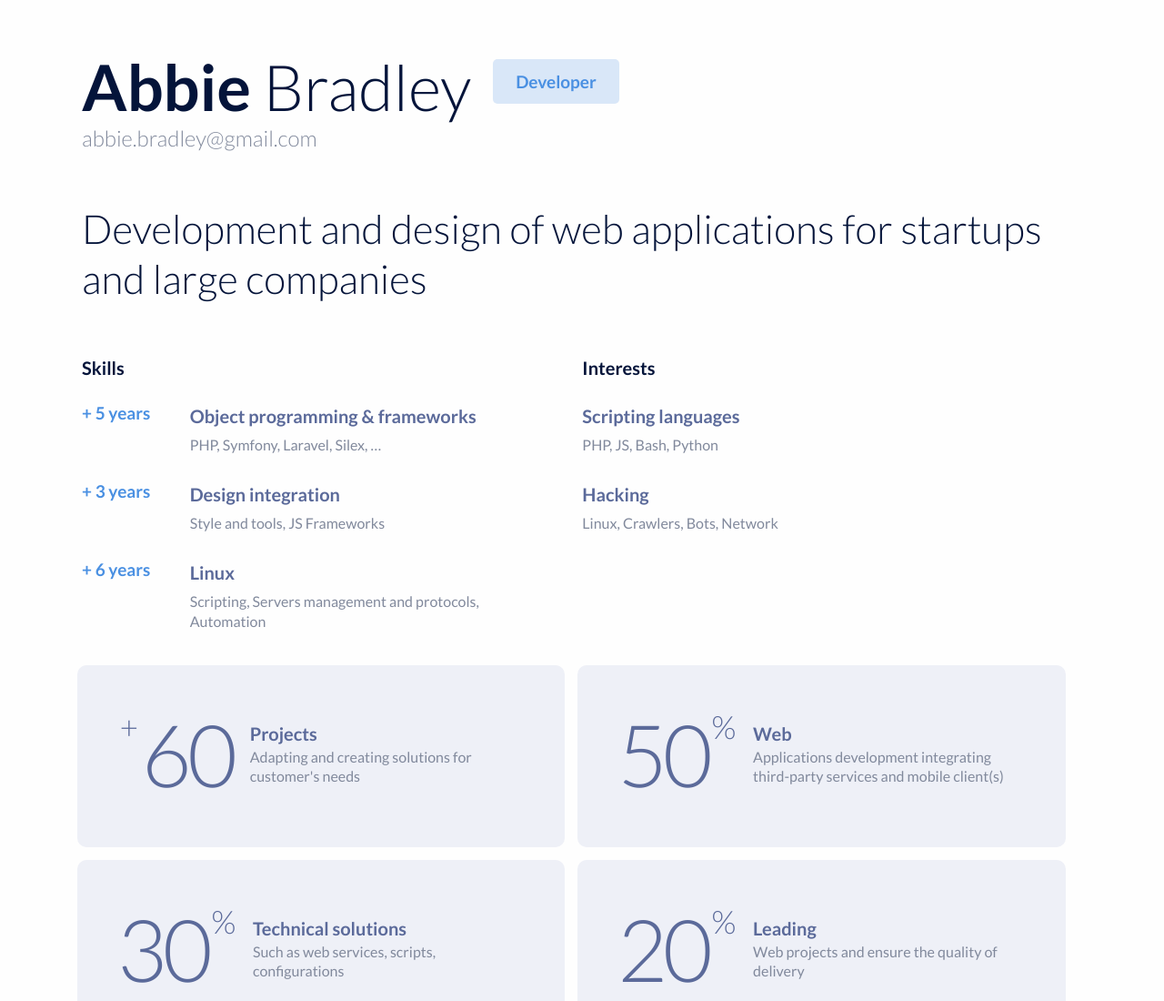
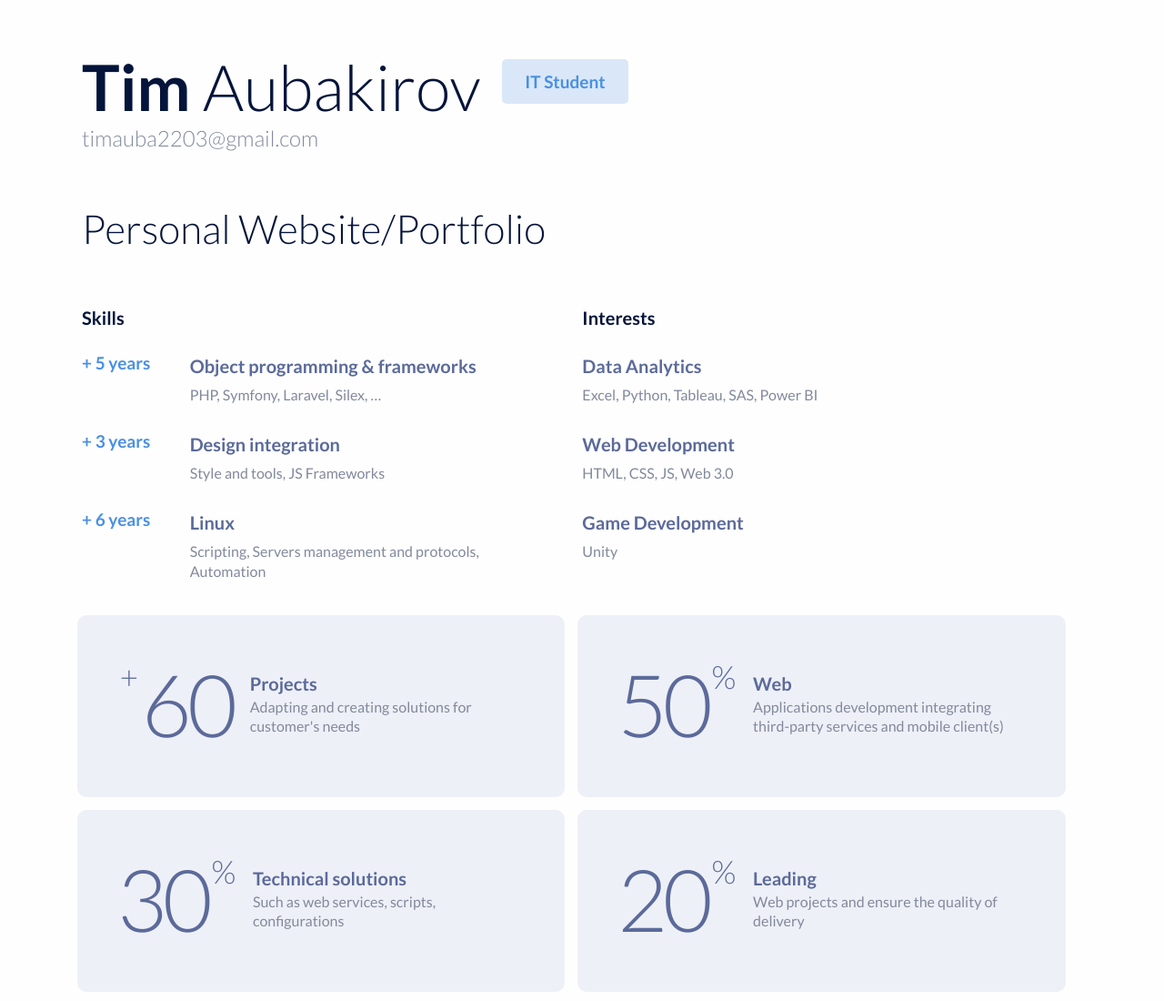
Before and after one commit to TimAuba/timauba.github.io, a plain HTML site: page index.html in a window 1280 px wide. Shown: the top 1100 px of the page at 91% size. Drawn offline with Linux system fonts and the light colour scheme.

Commit message:
Update index.html

```diff
--- a/index.html
+++ b/index.html
@@ -9,12 +9,11 @@
 
 	<div class="container">
 		<div class="hero">
-			<h1 class="name"><strong>Abbie</strong> Bradley</h1>
-			<span class="job-title">Developer</span>
-			<span class="email">abbie.bradley@gmail.com</span>
+			<h1 class="name"><strong>Tim</strong> Aubakirov</h1>
+			<span class="job-title">IT Student</span>
+			<span class="email">timauba2203@gmail.com</span>
 
-			<h2 class="lead">Development and design of web applications
-for startups and large companies</h2>
+			<h2 class="lead">Personal Website/Portfolio</h2>
 		</div>
 	</div>
 
@@ -55,17 +54,25 @@ for startups and large companies</h2>
 
 				<div class="list-card">
 					<div>
-						<h3>Scripting languages</h3>
-						<span>PHP, JS, Bash, Python</span>
+						<h3>Data Analytics</h3>
+						<span>Excel, Python, Tableau, SAS, Power BI</span>
 					</div>
 				</div>
 
 				<div class="list-card">
 					<div>
-						<h3>Hacking</h3>
-						<span>Linux, Crawlers, Bots, Network</span>
+						<h3>Web Development</h3>
+						<span>HTML, CSS, JS, Web 3.0 </span>
 					</div>
 				</div>
+
+				<div class="list-card">
+					<div>
+						<h3>Game Development</h3>
+						<span>Unity</span>
+					</div>
+				</div>
+
 		</div>
 	</div>
 
```
